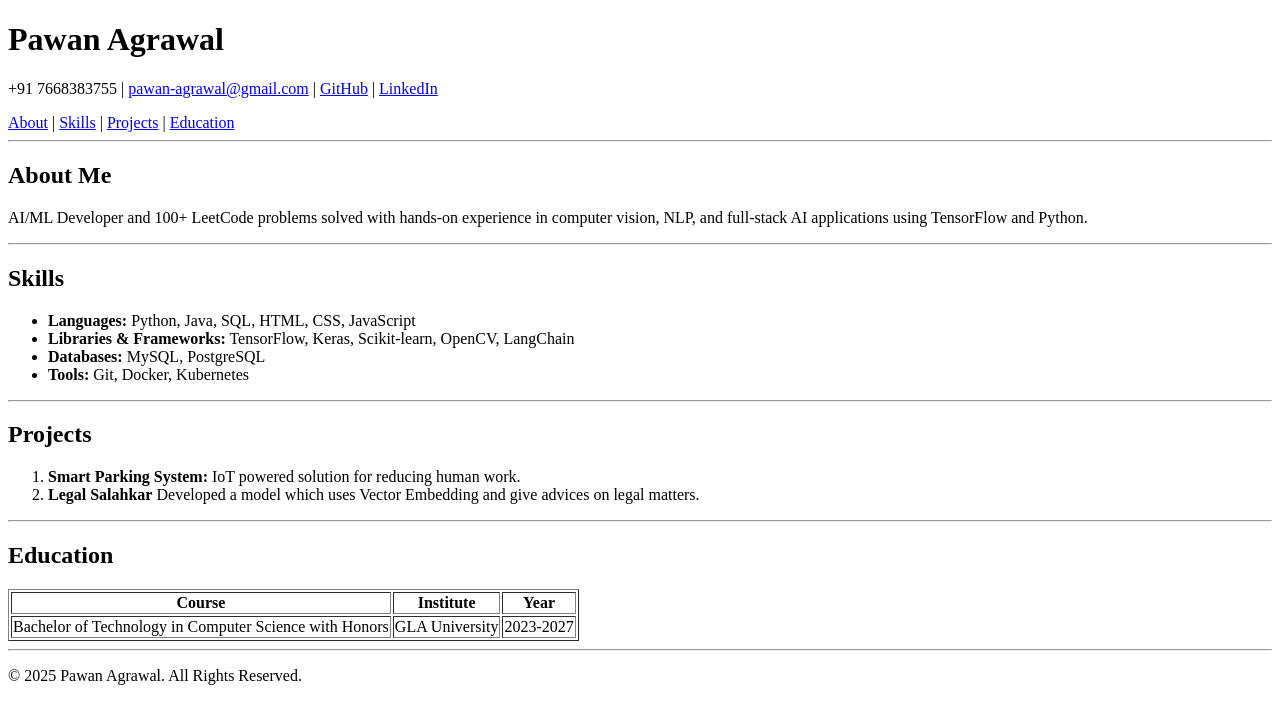
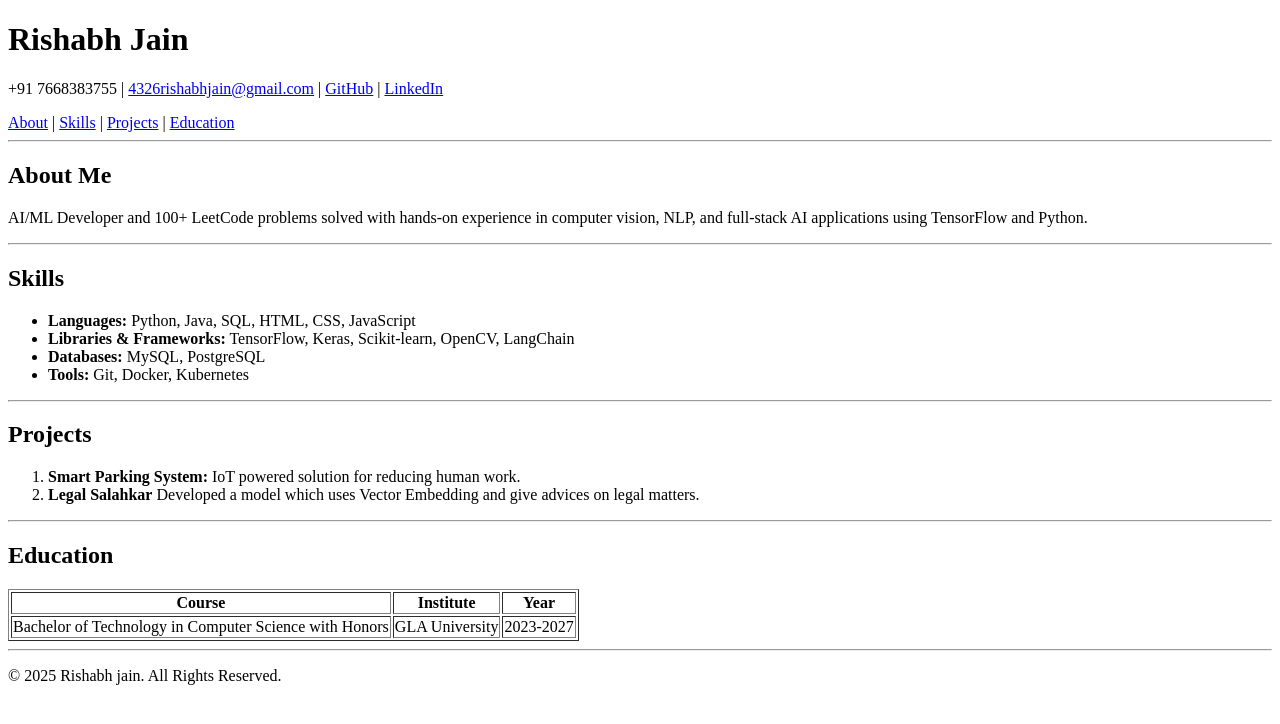
Before and after one commit to rishabh-jain26/Frontend-Dev, a plain HTML site: page Assignment3/Resume.html in a window 1280 px wide. Drawn offline with Linux system fonts and the light colour scheme.

Commit message:
Resume.html

```diff
--- a/Assignment3/Resume.html
+++ b/Assignment3/Resume.html
@@ -8,11 +8,11 @@
 <body>
 
     <header>
-        <h1>Pawan Agrawal</h1>
+        <h1>Rishabh Jain</h1>
         <p>
             +91 7668383755 |
-            <a href="mailto:pavanagrawalofficial1@gmail.com">pawan-agrawal@gmail.com</a> |
-            <a href="https://github.com/pawan-agrawall">GitHub</a> |
+            <a href="mailto:4326rishabhjain@gmail.com">4326rishabhjain@gmail.com</a> |
+            <a href="https://github.com/rishabh-26">GitHub</a> |
             <a href="www.linkedin.com/in/pawan-agrawal-958a4a288">LinkedIn</a>
         </p>
     </header>
@@ -76,7 +76,7 @@
     <hr>
 
     <footer>
-        <p>&copy; 2025 Pawan Agrawal. All Rights Reserved.</p>
+        <p>&copy; 2025 Rishabh jain. All Rights Reserved.</p>
     </footer>
 
 </body>
```
